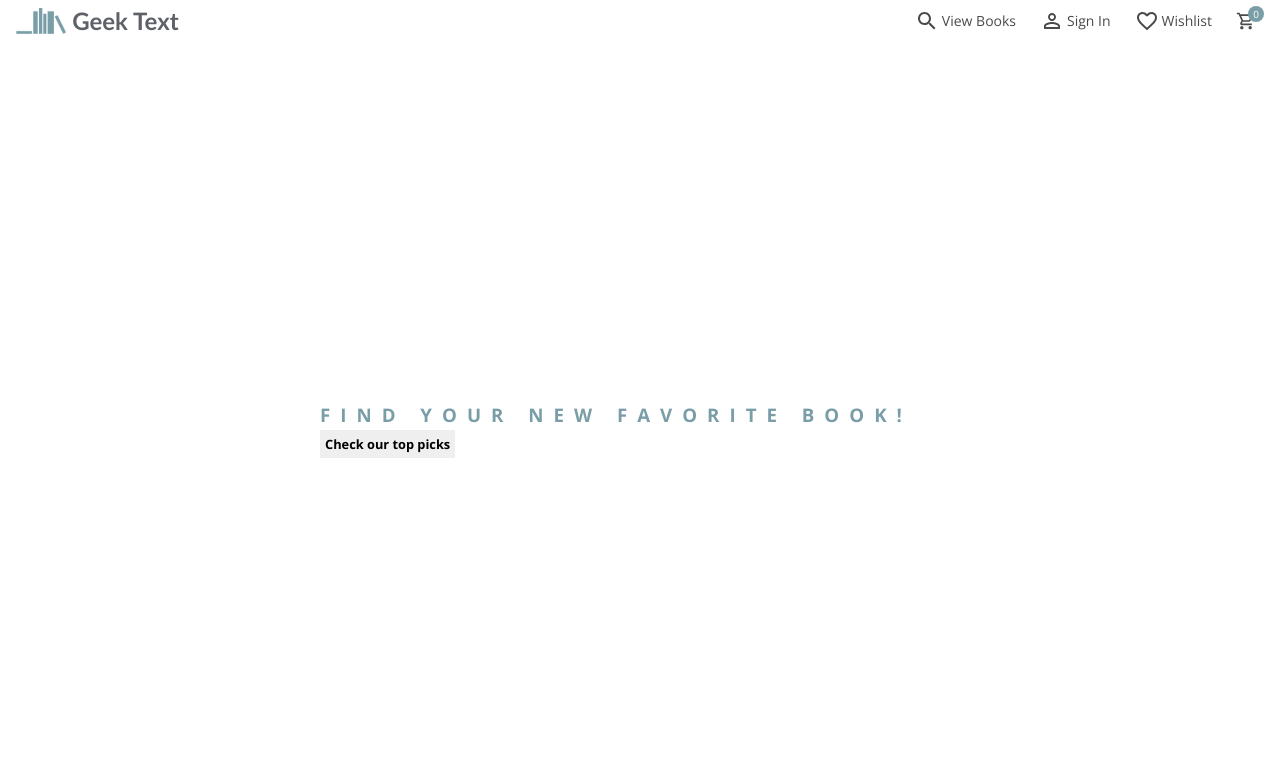
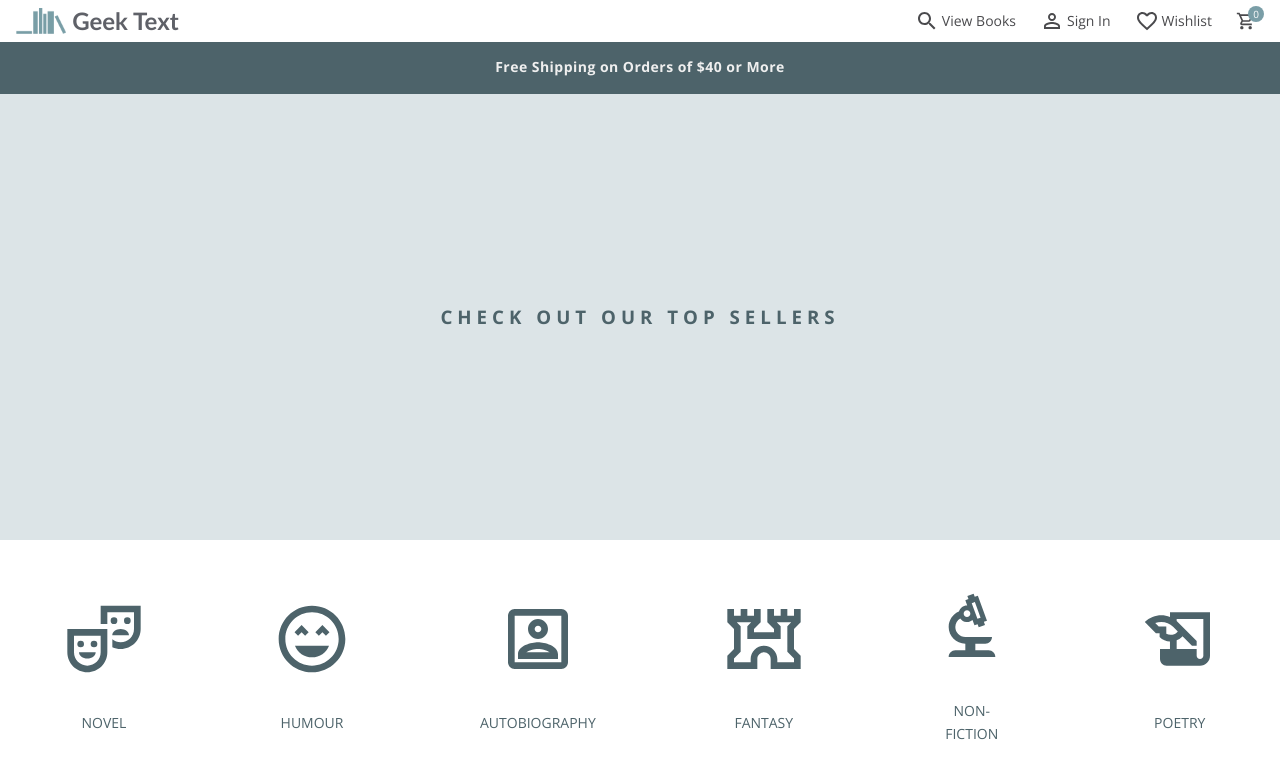
Before and after one commit to PAVITHRA2999/geek-text-frontend, a React (Create React App) app: page / in a window 1280 px wide. Shown: the top 778 px of the page. Built offline with nearby package versions, Linux system fonts and the light colour scheme.

Commit message:
Redesign banner component

```diff
--- a/src/Components/Auth/Auth.css
+++ b/src/Components/Auth/Auth.css
@@ -176,11 +176,6 @@
 /* =========================================================== */
 /* Container Sizings */
 /* =========================================================== */
-@media (max-width: 1220px) {
-	.customer_container {
-		max-width: 1000px;
-	}
-}
 
 @media (max-width: 1050px) {
 	.customer_container {
--- a/src/Components/Cart/Carousel/Carousel.css
+++ b/src/Components/Cart/Carousel/Carousel.css
@@ -1,6 +1,5 @@
 .carousel-container {
 	display: flex;
-
 	column-gap: 1rem;
 	justify-content: center;
 	align-items: center;
@@ -14,9 +13,13 @@
 	white-space: nowrap;
 	transition: transform 0.3s;
 	align-content: center;
-	max-width: 32rem !important;
 	position: inherit;
 }
+
+.carousel-container-cart .inner {
+	max-width: 32rem !important;
+}
+
 .carousel-item {
 	display: inline-flex;
 	align-items: center;
--- a/src/Components/Cart/Carousel/Carousel.js
+++ b/src/Components/Cart/Carousel/Carousel.js
@@ -38,7 +38,9 @@ const Carousel = ({ children, handleUpdateIndexCallback, offset, totalLength })
 
     return (
         <div className="carousel-container">
-            {(totalLength > offset || activeIndex !== 0) && <i className="fa-solid fa fa-chevron-left fa-lg indicator" disabled={activeIndex === 0} onClick={prevIndex}></i>
+            {
+                (totalLength > offset || activeIndex !== 0) &&
+                <i className="fa-solid fa fa-chevron-left fa-lg indicator" disabled={activeIndex === 0} onClick={prevIndex}></i>
             }
             <div className="carousel" >
                 <div className="inner" style={{ transform: `translateX(-${(activeIndex) * 25}%)` }}>
--- a/src/Components/Home/Banner/Banner.css
+++ b/src/Components/Home/Banner/Banner.css
@@ -7,20 +7,72 @@
 
 	background-color: aliceblue;
 }
+
+.banner-wrap {
+	display: grid;
+	text-align: center;
+}
+
+.banner-wrap-small {
+	background-color: var(--dark-color);
+	color: var(--light-color);
+	padding: 1rem;
+}
+
+.banner-wrap-small p {
+	font-size: 14px;
+	letter-spacing: 0.47px;
+	font-weight: 600;
+}
+
+.banner-wrap-medium {
+	background-color: var(--secondary-color);
+	color: var(--dark-color);
+	padding: 13rem;
+}
+
+.banner-items {
+	display: inline-flex;
+	justify-content: center;
+	align-items: center;
+	color: var(--dark-color);
+}
+
+.banner-item {
+	display: block;
+	margin: 2rem 4rem 0rem 4rem;
+	justify-content: center;
+	align-items: center;
+	color: var(--dark-color);
+}
+
+.banner-icon {
+	font-size: 5rem;
+	padding: 0% !important;
+	margin: 0% !important;
+}
+.banner-icon p {
+	font-size: 14px !important;
+	text-transform: uppercase;
+}
+
+.banner-button {
+	margin-top: 1rem;
+}
 /*The banner container will allow to insert items on top of the image*/
 .banner-container {
 	position: relative;
 }
 .banner-text {
 	position: absolute;
-	top: 50%;
-	left: 25%;
+	top: 5%;
+	width: 100%;
 	text-align: center;
 	color: var(--primary-color);
 }
 .banner-text-header {
 	text-transform: uppercase;
-	letter-spacing: 10px;
+	letter-spacing: 5px;
 	animation: slideInLeft 2s;
 }
 /*Placing the button in the middle of the text*/
--- a/src/Components/Home/Banner/Banner.jsx
+++ b/src/Components/Home/Banner/Banner.jsx
@@ -1,17 +1,80 @@
-import React from 'react';
+import React, {useEffect, useState} from 'react';
 import {Link} from 'react-router-dom';
 import './Banner.css';
+import Carousel, {CarouselItem} from '../../Cart/Carousel/Carousel';
+
+import TheaterComedyIcon from '@mui/icons-material/TheaterComedy';
+import HistoryEduOutlinedIcon from '@mui/icons-material/HistoryEduOutlined';
+import TheaterComedyOutlinedIcon from '@mui/icons-material/TheaterComedyOutlined';
+import SentimentVerySatisfiedOutlinedIcon from '@mui/icons-material/SentimentVerySatisfiedOutlined';
+import PortraitOutlinedIcon from '@mui/icons-material/PortraitOutlined';
+import SavedItem from '../../Cart/SavedItem/SavedItem';
+import BiotechOutlinedIcon from '@mui/icons-material/BiotechOutlined';
+import FortOutlinedIcon from '@mui/icons-material/FortOutlined';
+import Book from '../../Book/Book';
+
 export const Banner = () => {
+	const [activeIndex, setActiveIndex] = useState(0);
+	const offset = 4;
+
+	const handleUpdateIndexCallback = (newIdx) => {
+		const newIndex = newIdx;
+		setActiveIndex(newIndex);
+	};
+	const val = false;
+
 	return (
 		<div>
-			<div className='banner-container'></div>
 			<div className='banner-text'>
-				<h3 className='banner-text-header'>Find your new favorite book!</h3>
-				<Link to='/browse' className='Router_Link'>
-					<button className='btn btn-check-newbooks'>
-						Check our top picks
-					</button>
+				<div className='banner-wrap banner-wrap-small'>
+					<p>Free Shipping on Orders of $40 or More</p>
+				</div>
+				<Link to='/browse'>
+					<div className='banner-wrap banner-wrap-medium'>
+						<h3 className='banner-text-header'>Check out our top sellers</h3>
+					</div>
 				</Link>
+
+				<div className='banner-items'>
+					<div className='banner-item'>
+						<div className='banner-icon'>
+							<TheaterComedyOutlinedIcon fontSize='inherit' />
+							<p>Novel</p>
+						</div>
+					</div>
+					<div className='banner-item'>
+						<div className='banner-icon'>
+							<SentimentVerySatisfiedOutlinedIcon fontSize='inherit' />
+							<p>Humour</p>
+						</div>
+					</div>
+					<div className='banner-item'>
+						<div className='banner-icon'>
+							<PortraitOutlinedIcon fontSize='inherit' />
+							<p>Autobiography</p>
+						</div>
+					</div>
+
+					<div className='banner-item'>
+						<div className='banner-icon'>
+							<FortOutlinedIcon fontSize='inherit' />
+							<p>Fantasy</p>
+						</div>
+					</div>
+
+					<div className='banner-item'>
+						<div className='banner-icon'>
+							<BiotechOutlinedIcon fontSize='inherit' />
+							<p>Non-Fiction</p>
+						</div>
+					</div>
+					<div className='banner-item'>
+						<div className='banner-icon'>
+							<HistoryEduOutlinedIcon fontSize='inherit' />
+							<p>Poetry</p>
+						</div>
+					</div>
+				</div>
 			</div>
 		</div>
 	);
--- a/src/Components/Home/Home.jsx
+++ b/src/Components/Home/Home.jsx
@@ -1,5 +1,4 @@
 import React from 'react';
-import {Navigation} from './Navigation/Navigation';
 import {Banner} from './Banner/Banner';
 export const Home = () => {
 	return (
--- a/src/Screens/CartScreen/CartScreen.css
+++ b/src/Screens/CartScreen/CartScreen.css
@@ -402,7 +402,7 @@ padding-right: 15rem; */
 		width: 100%;
 	}
 
-	.carousel-container {
+	.carousel-container-cart {
 		display: none;
 	}
 }
--- a/src/Screens/CartScreen/CartScreen.js
+++ b/src/Screens/CartScreen/CartScreen.js
@@ -164,7 +164,6 @@ const CartScreen = (props) => {
   const [activeIndex, setActiveIndex] = useState(0);
   const offset = 4;
 
-  // Handle seconds from timer
   const handleUpdateIndexCallback = (newIdx) => {
     const newIndex = newIdx;
     setActiveIndex(newIndex);
@@ -263,6 +262,7 @@ const CartScreen = (props) => {
 
                 <h3>Saved for Later ({savedForLater.length} item{savedForLater.length > 1 && "s"})</h3>
               </div>
+              <div className="carousel-container-cart">
                 <Carousel
                   offset={offset}
                   handleUpdateIndexCallback={handleUpdateIndexCallback}
@@ -292,6 +292,7 @@ const CartScreen = (props) => {
                     </div>
                   ))}
                 </Carousel>
+              </div>
             </div>}
         </div>
         {
--- a/src/index.css
+++ b/src/index.css
@@ -55,8 +55,8 @@ a {
 .screen {
 	margin-top: 4rem;
 	margin-bottom: 10rem;
-	margin-left: 10rem;
-	margin-right: 10rem;
+	margin-left: 8rem;
+	margin-right: 8rem;
 }
 .screen i:hover {
 	color: var(--dark-gray-color);
@@ -119,6 +119,11 @@ img {
 	border: 1px solid var(--primary-color);
 	color: var(--primary-color);
 }
+.btn-dark {
+	background-color: var(--dark-color);
+	border: 1px solid var(--dark-color);
+	color: var(--light-color);
+}
 
 .btn-full {
 	width: 100%;
@@ -134,6 +139,11 @@ img {
 .btn-light:hover {
 	background-color: var(--dark-color);
 	border: 1px solid var(--dark-color);
+	color: var(--light-color);
+}
+.btn-dark:hover {
+	background-color: var(--darker-primary-color);
+	border: 1px solid var(--darker-primary-color);
 	color: var(--light-color);
 }
 
```
Lines whose indentation alone changed are shown as unchanged.
